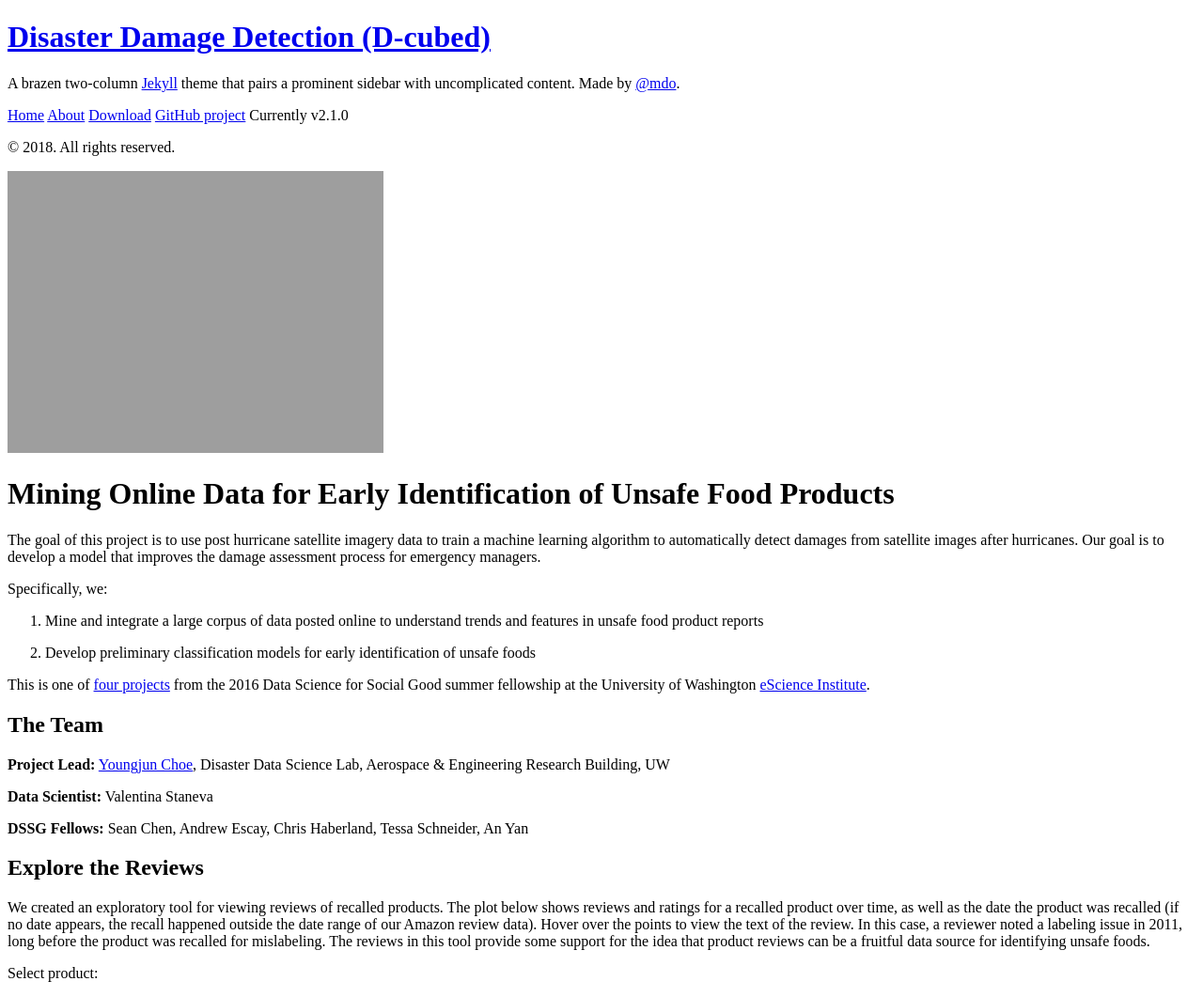
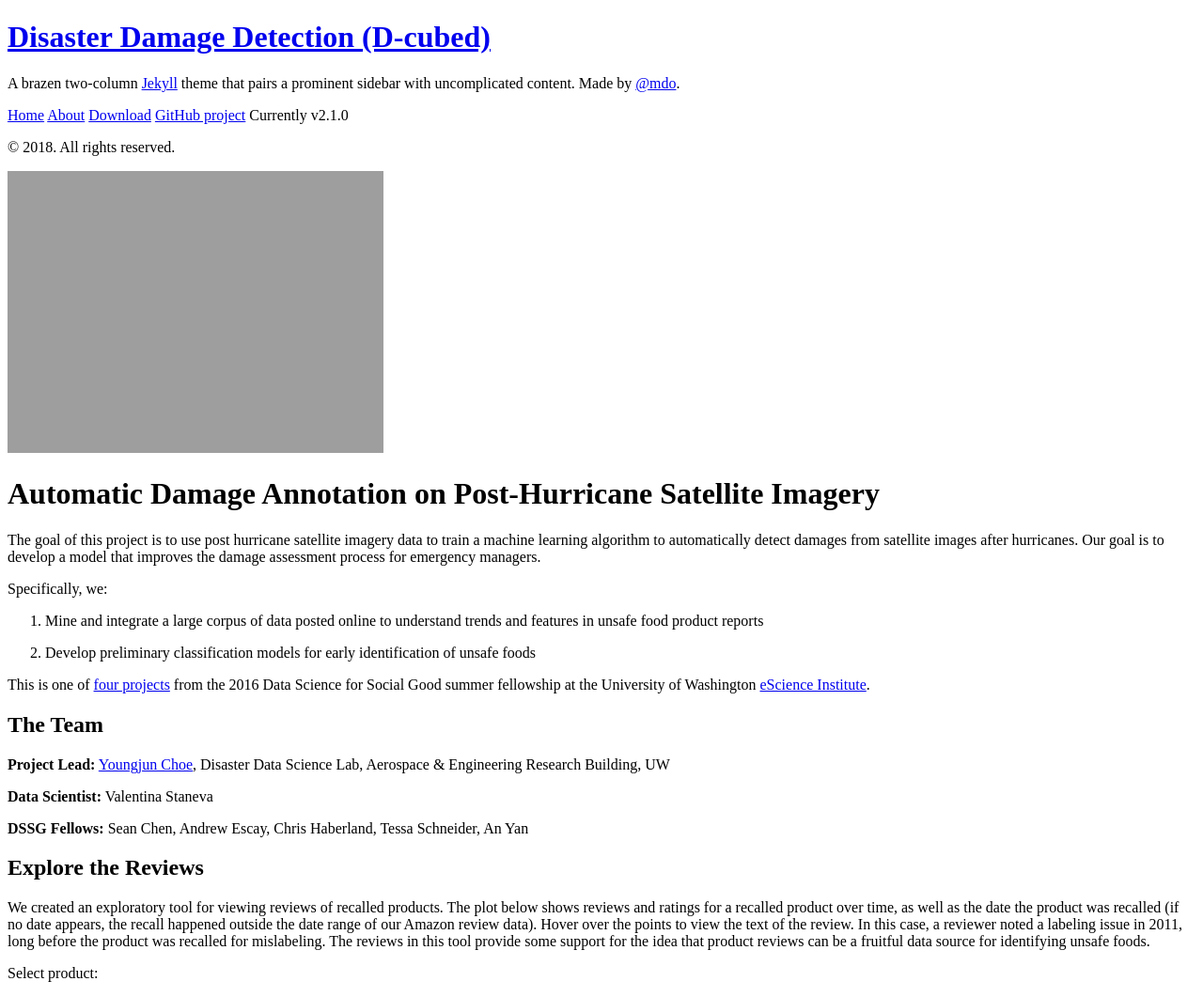
Before and after one commit to DDS-Lab/disaster-damage-detection, a Jekyll site: the page built from _posts/2013-12-28-introducing-hyde.md, in a window 1280 px wide. Shown: the whole page at 94% size. Built offline with Jekyll 4.4.1, drawn with Linux system fonts in a browser that asks for light colours; nearby versions of some CDN libraries; a script that is not in the unit is left out.

Commit message:
Update 2013-12-28-introducing-hyde.md

```diff
--- a/_posts/2013-12-28-introducing-hyde.md
+++ b/_posts/2013-12-28-introducing-hyde.md
@@ -6,7 +6,7 @@ layout: default
 <img src="{{ site.url }}{{ site.baseurl }}/assets/images/dssg.png">
 </a>
 
-# Mining Online Data for Early Identification of Unsafe Food Products
+# Automatic Damage Annotation on Post-Hurricane Satellite Imagery
 
 The goal of this project is to use post hurricane satellite imagery data to
 train a machine learning algorithm to automatically detect damages from
```
